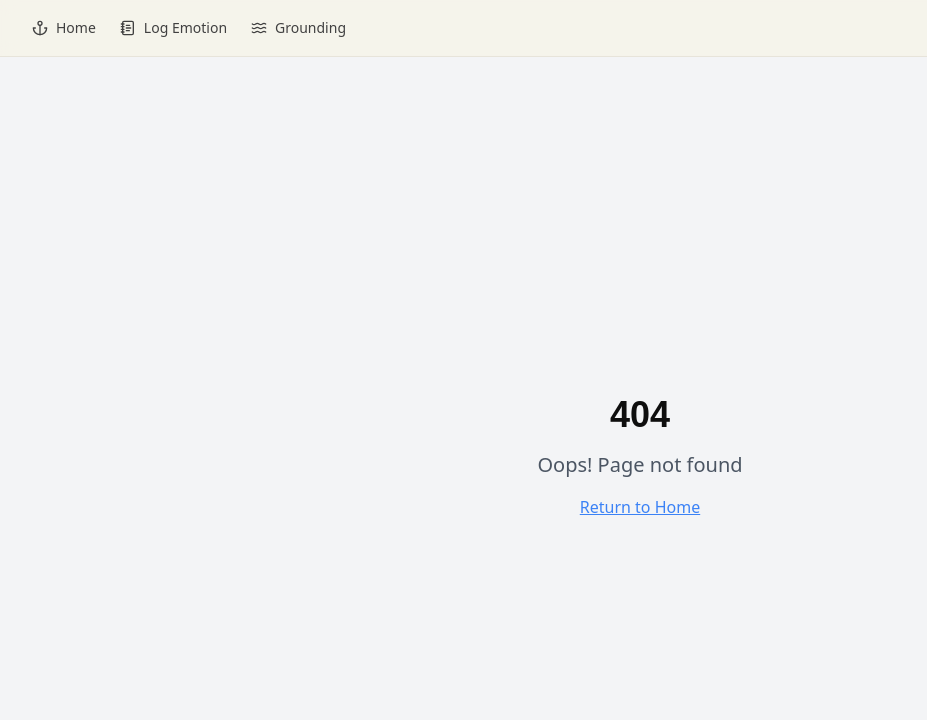
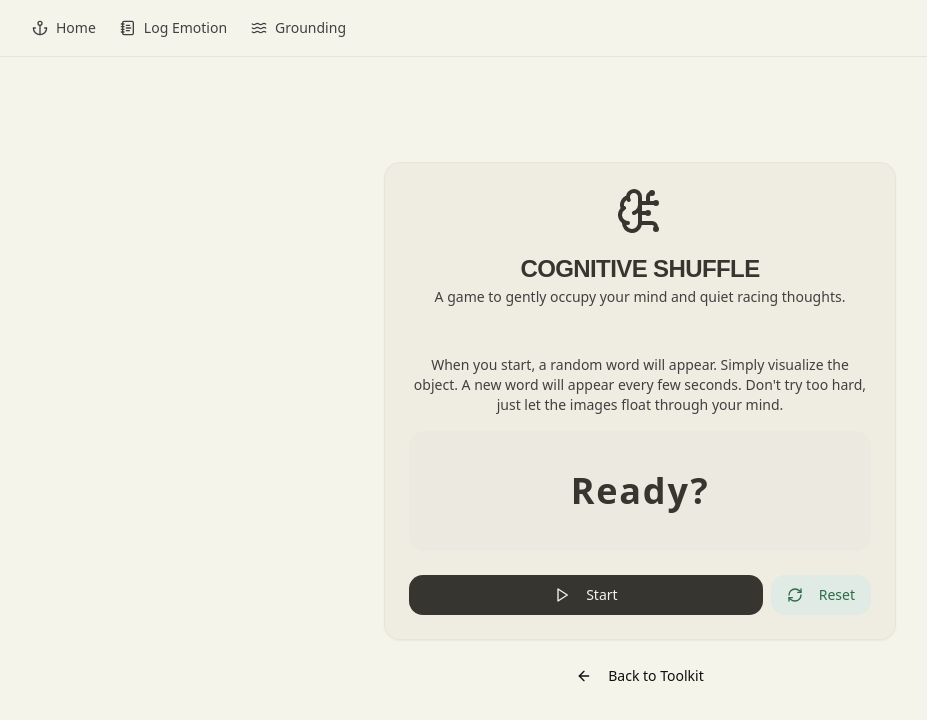
Before and after one commit to TeddyJubu/Calmtude, a React (Vite) app: page /tools/cognitive-shuffle in a window 1280 px wide. Before the commit this address had no page. Shown: the top 720 px of the page, without its empty margins (0-927 px from the left). Built offline with nearby package versions, Linux system fonts and the light colour scheme; a web font is replaced by a local one.

Commit message:
Implement Cognitive Shuffle
Implement the Cognitive Shuffle (Categories Game) feature.

```diff
--- a/src/App.tsx
+++ b/src/App.tsx
@@ -14,6 +14,7 @@ import DeepCalmBreathingPage from "./pages/tools/DeepCalmBreathingPage";
 import BodyAwarenessPage from "./pages/tools/BodyAwarenessPage";
 import AnchorStatementsPage from "./pages/tools/AnchorStatementsPage";
 import MindfulObservationPage from "./pages/tools/MindfulObservationPage";
+import CognitiveShufflePage from "./pages/tools/CognitiveShufflePage";
 
 const queryClient = new QueryClient();
 
@@ -35,6 +36,7 @@ const App = () => (
               <Route path="/tools/body-awareness" element={<BodyAwarenessPage />} />
               <Route path="/tools/anchor-statements" element={<AnchorStatementsPage />} />
               <Route path="/tools/mindful-observation" element={<MindfulObservationPage />} />
+              <Route path="/tools/cognitive-shuffle" element={<CognitiveShufflePage />} />
               <Route path="*" element={<NotFound />} />
             </Routes>
           </main>
--- /dev/null
+++ b/src/components/CognitiveShuffle.tsx
@@ -0,0 +1,104 @@
+
+import { useState, useEffect, useCallback } from 'react';
+import { Card, CardContent, CardHeader, CardTitle, CardDescription, CardFooter } from '@/components/ui/card';
+import { Button } from '@/components/ui/button';
+import { Link } from 'react-router-dom';
+import { ArrowLeft, BrainCircuit, Play, Pause, RefreshCw } from 'lucide-react';
+
+const shuffleWords = [
+  'Ball', 'River', 'Desk', 'Pencil', 'House', 'Tree', 'Book', 'Key',
+  'Spoon', 'Cloud', 'Moon', 'Star', 'Bread', 'Chair', 'Shoe', 'Boat',
+  'Leaf', 'Rock', 'Lamp', 'Door', 'Window', 'Hat', 'Glove', 'Apple',
+  'Carpet', 'Mirror', 'Clock', 'Phone', 'Bottle', 'Bridge', 'Flower',
+];
+
+const shuffleArray = (array: string[]) => {
+  const newArray = [...array];
+  for (let i = newArray.length - 1; i > 0; i--) {
+    const j = Math.floor(Math.random() * (i + 1));
+    [newArray[i], newArray[j]] = [newArray[j], newArray[i]];
+  }
+  return newArray;
+};
+
+export function CognitiveShuffle() {
+  const [words, setWords] = useState(() => shuffleArray(shuffleWords));
+  const [currentIndex, setCurrentIndex] = useState(0);
+  const [isPlaying, setIsPlaying] = useState(false);
+  const [currentWord, setCurrentWord] = useState('Ready?');
+
+  const showNextWord = useCallback(() => {
+    setCurrentIndex(prevIndex => {
+      const nextIndex = (prevIndex + 1) % words.length;
+      if (nextIndex === 0 && prevIndex !== 0) { // Reshuffle when list is complete
+        setWords(shuffleArray(shuffleWords));
+        return 0;
+      }
+      return nextIndex;
+    });
+  }, [words.length]);
+
+  useEffect(() => {
+    if (isPlaying) {
+      setCurrentWord(words[currentIndex]);
+      const interval = setInterval(() => {
+        showNextWord();
+      }, 8000); // Change word every 8 seconds
+      return () => clearInterval(interval);
+    }
+  }, [isPlaying, currentIndex, showNextWord, words]);
+
+  const handleTogglePlay = () => {
+    if (!isPlaying) {
+      // If starting fresh or from pause, show the current word immediately
+      setCurrentWord(words[currentIndex]);
+    } else {
+      setCurrentWord('Paused');
+    }
+    setIsPlaying(!isPlaying);
+  };
+
+  const handleReset = () => {
+    setIsPlaying(false);
+    const newWords = shuffleArray(shuffleWords);
+    setWords(newWords);
+    setCurrentIndex(0);
+    setCurrentWord('Ready?');
+  };
+
+  return (
+    <div className="flex flex-col gap-4 w-full max-w-lg">
+      <Card className="w-full animate-fade-in text-center">
+        <CardHeader className="items-center">
+          <BrainCircuit className="h-12 w-12 text-primary mb-4" />
+          <CardTitle>Cognitive Shuffle</CardTitle>
+          <CardDescription>A game to gently occupy your mind and quiet racing thoughts.</CardDescription>
+        </CardHeader>
+        <CardContent className="pt-6 space-y-4">
+          <p className="text-sm text-muted-foreground">
+            When you start, a random word will appear. Simply visualize the object. A new word will appear every few seconds. Don't try too hard, just let the images float through your mind.
+          </p>
+          <div className="bg-muted rounded-lg p-8 flex items-center justify-center min-h-[120px]">
+            <p className="text-4xl font-bold tracking-wider">{currentWord}</p>
+          </div>
+        </CardContent>
+        <CardFooter className="flex-col sm:flex-row gap-2">
+            <Button onClick={handleTogglePlay} className="w-full sm:w-auto flex-grow">
+                {isPlaying ? <Pause className="mr-2" /> : <Play className="mr-2" />}
+                {isPlaying ? 'Pause' : 'Start'}
+            </Button>
+            <Button onClick={handleReset} variant="secondary" className="w-full sm:w-auto">
+                <RefreshCw className="mr-2" />
+                Reset
+            </Button>
+        </CardFooter>
+      </Card>
+      <Button variant="ghost" asChild>
+        <Link to="/grounding-tool">
+          <ArrowLeft className="mr-2 h-4 w-4" />
+          Back to Toolkit
+        </Link>
+      </Button>
+    </div>
+  );
+}
--- a/src/pages/GroundingTool.tsx
+++ b/src/pages/GroundingTool.tsx
@@ -1,3 +1,4 @@
+
 import { Link } from "react-router-dom";
 import { Card, CardHeader, CardTitle, CardDescription } from "@/components/ui/card";
 import { Eye, Wind, User, BrainCircuit, Anchor, ScanEye, Scale } from "lucide-react";
@@ -45,9 +46,9 @@ const toolCategories = [
       {
         title: "Cognitive Shuffle",
         description: "A simple game to redirect cognitive resources away from anxious thoughts.",
-        href: "#",
+        href: "/tools/cognitive-shuffle",
         icon: BrainCircuit,
-        enabled: false,
+        enabled: true,
       },
       {
         title: "Factual Reframe",
--- /dev/null
+++ b/src/pages/tools/CognitiveShufflePage.tsx
@@ -0,0 +1,12 @@
+
+import { CognitiveShuffle } from "@/components/CognitiveShuffle";
+
+const CognitiveShufflePage = () => {
+  return (
+    <div className="container flex-grow flex flex-col items-center justify-center py-12">
+      <CognitiveShuffle />
+    </div>
+  );
+};
+
+export default CognitiveShufflePage;
```
